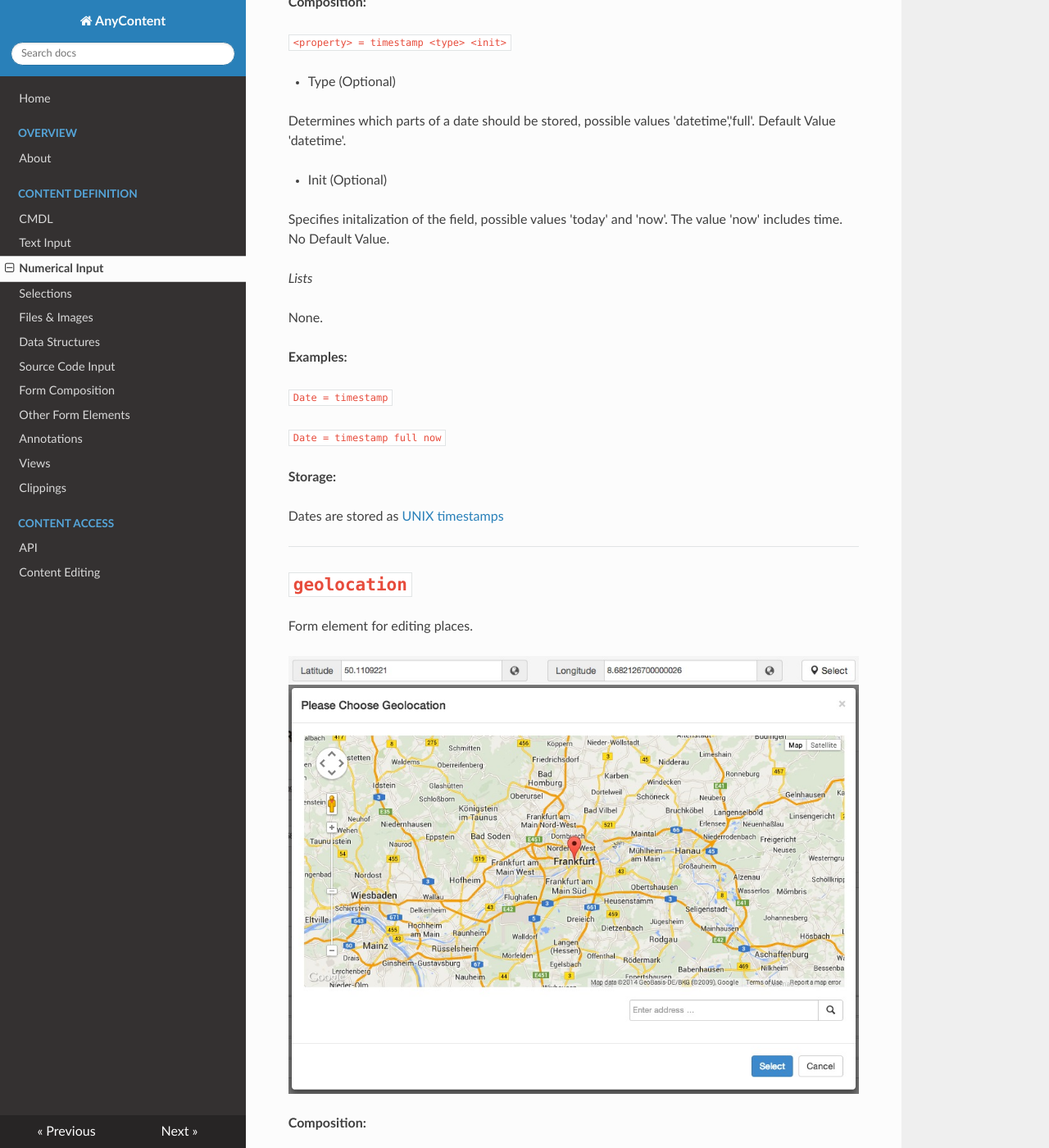
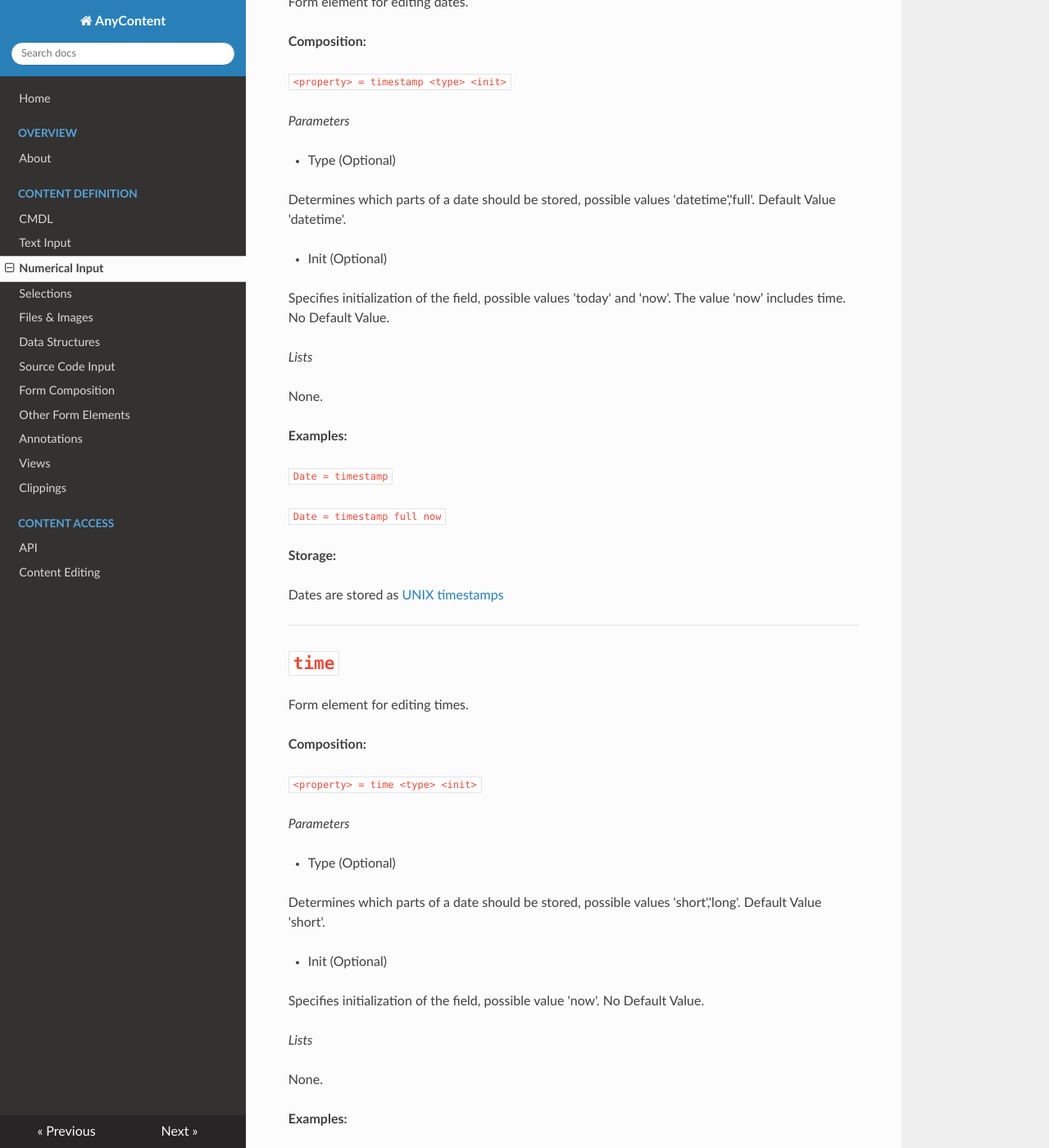
Before and after one commit to nhagemann/anycontent-cmdl-docs, an MkDocs documentation site: the page built from docs/cmdl/numerical.md, in a window 1280 px wide and 1400 px high, scrolled down 2248 px. Shown: the whole window at 82% size. Built offline with MkDocs 1.6.1, drawn with Linux system fonts in a browser that asks for light colours; nearby versions of some CDN libraries; old or Windows-style settings are respelled for this version of MkDocs; some of the changed text lies outside the part shown.

Commit message:
mkdocs rewrite

```diff
--- a/docs/cmdl/numerical.md
+++ b/docs/cmdl/numerical.md
@@ -53,13 +53,15 @@ Form element for editing dates.
 
 `<property> = date <type> <init>`
 
+_Parameters_
+
 * Type (Optional)
 
 Determines which parts of a date should be stored, possible values 'long','short','datetime','full'. Default Value 'long'.
 
 * Init (Optional)
 
-Specifies initalization of the field, possible values 'today' and 'now'. The value 'now' includes time. No Default Value.
+Specifies initialization of the field, possible values 'today' and 'now'. The value 'now' includes time. No Default Value.
 
 _Lists_
 
@@ -90,13 +92,15 @@ Form element for editing dates.
 
 `<property> = timestamp <type> <init>`
 
+_Parameters_
+
 * Type (Optional)
 
 Determines which parts of a date should be stored, possible values 'datetime','full'. Default Value 'datetime'.
 
 * Init (Optional)
 
-Specifies initalization of the field, possible values 'today' and 'now'. The value 'now' includes time. No Default Value.
+Specifies initialization of the field, possible values 'today' and 'now'. The value 'now' includes time. No Default Value.
 
 _Lists_
 
@@ -115,6 +119,44 @@ Dates are stored as [UNIX timestamps](http://en.wikipedia.org/wiki/Unix_time)
 
 * * *
 
+#`time`
+
+Form element for editing times.
+
+
+**Composition:**
+
+`<property> = time <type> <init>`
+
+_Parameters_
+
+* Type (Optional)
+
+Determines which parts of a date should be stored, possible values 'short','long'. Default Value 'short'.
+
+* Init (Optional)
+
+Specifies initialization of the field, possible value 'now'. No Default Value.
+
+
+_Lists_
+
+None.
+
+**Examples:**
+
+`Name = xxx`
+
+`Title = xxx yyy`
+
+Notice
+
+**Storage:**
+
+Times are stored in a format inspired by [ISO 8601](http://en.wikipedia.org/wiki/ISO_8601): hh:mm:ss
+
+* * *
+
 #`geolocation`
 
 Form element for editing places.
@@ -154,34 +194,36 @@ E.g.: "50.1109221, 8.682126700000026"
 
 Description
 
-![a* = textfield L](https://raw.githubusercontent.com/nhagemann/anycontent-cmdl-docs/master/images/formelement/textfield.jpg)
+![a* = textfield L](https://raw.githubusercontent.com/nhagemann/anycontent-cmdl-docs/master/images/formelement/color.jpg)
 
 
 **Composition:**
 
-`<property> = xxx <yyy>`
+`<property> = color <selectiontype> (options)`
 
 _Parameters_
 
-* yyy (Optional)
+* Selection Type (Optional)
 
-Parameter Description
+Determines whether the use must choose from a palette (fixed) or can choose an arbitrary color (free).
 
 _Lists_
 
-None.
+* Options (Optional)
+
+List of selectable colors.
 
 **Examples:**
 
-`Name = xxx`
+`Color = color`
 
-`Title = xxx yyy`
+`Palette = color fixed (F00: Red, #0F0: Green, #00F: Blue)`
 
-Notice
+![a* = textfield L](https://raw.githubusercontent.com/nhagemann/anycontent-cmdl-docs/master/images/formelement/color2palette.jpg)
 
 **Storage:**
 
-Text.
+Colors are stored as [RGB hex](http://en.wikipedia.org/wiki/Web_colors#hex_triplet) values including '#'.
 
 
 * * *
```
Also changed, not shown: other parts of docs/cmdl/numerical.md (+1 -3 lines), images/formelement/geolocation.md (deleted, +0 -31 lines), images/formelement/color.jpg (added), images/formelement/color2palette.jpg (added).
